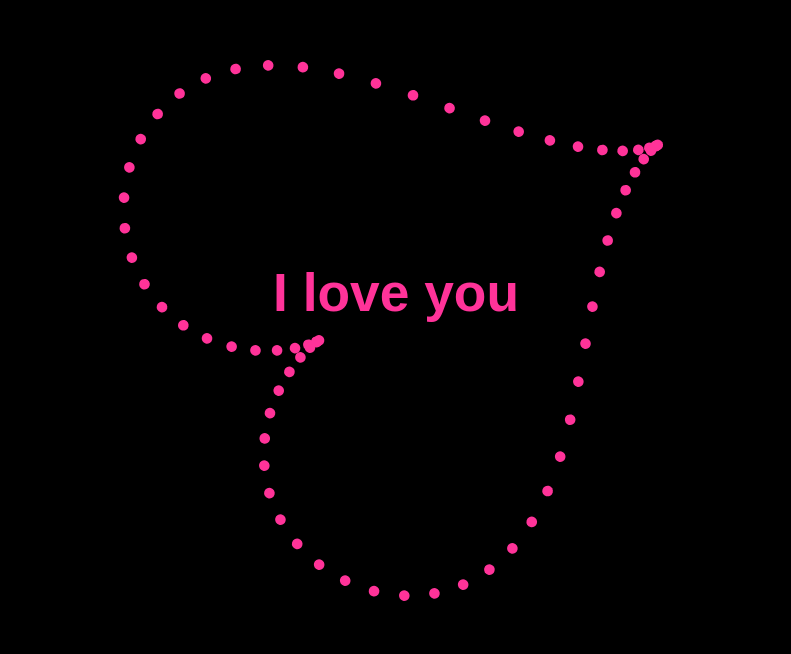
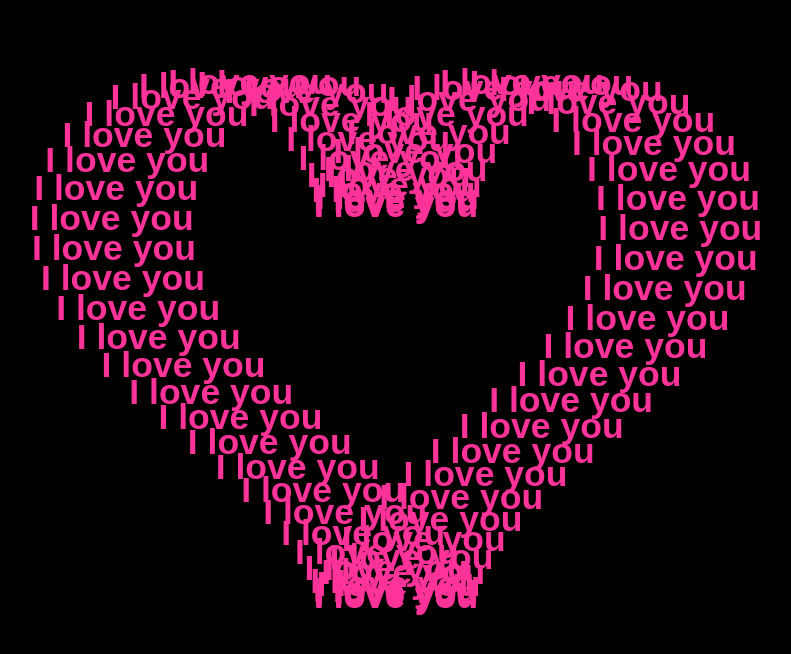
Before and after one commit to gavriEl07/animated-heart-web, a plain HTML site: page index.html in a window 1280 px wide. Shown: the part 104-758 px from the top of the page, without its empty margins (244-1035 px from the left). Drawn offline with Linux system fonts and the light colour scheme.

Commit message:
Atualiza design para ficar igual ao Kivy - texto repetido no coracao girando

```diff
--- a/index.html
+++ b/index.html
@@ -51,36 +51,21 @@
             const scale = Math.min(width, height) / 45;
             const numSteps = 70;
 
-            ctx.save();
-            ctx.translate(centerX, centerY);
-            ctx.rotate(angle * Math.PI / 180);
-            ctx.translate(-centerX, -centerY);
-
             ctx.fillStyle = '#FF3399';
+            ctx.font = `bold ${scale * 2}px Arial, sans-serif`;
+            ctx.textAlign = 'center';
+            ctx.textBaseline = 'middle';
 
             for (let i = 0; i < numSteps; i++) {
-                const t = i * (2 * Math.PI / numSteps);
+                const t = i * (2 * Math.PI / numSteps) + (angle * Math.PI / 180);
                 const x = 16 * Math.pow(Math.sin(t), 3);
                 const y = 13 * Math.cos(t) - 5 * Math.cos(2 * t) - 2 * Math.cos(3 * t) - Math.cos(4 * t);
 
                 const posX = (x * scale) + centerX;
                 const posY = -(y * scale) + centerY;
 
-                const size = scale * 0.6;
-
-                ctx.beginPath();
-                ctx.arc(posX, posY, size / 2, 0, Math.PI * 2);
-                ctx.fill();
+                ctx.fillText('I love you', posX, posY);
             }
-
-            ctx.restore();
-
-            // Desenhar texto "I love you"
-            ctx.fillStyle = '#FF3399';
-            ctx.font = `bold ${Math.min(width, height) / 15}px Arial, sans-serif`;
-            ctx.textAlign = 'center';
-            ctx.textBaseline = 'middle';
-            ctx.fillText('I love you', centerX, centerY);
 
             angle += 0.8;
             requestAnimationFrame(drawHeart);
```
